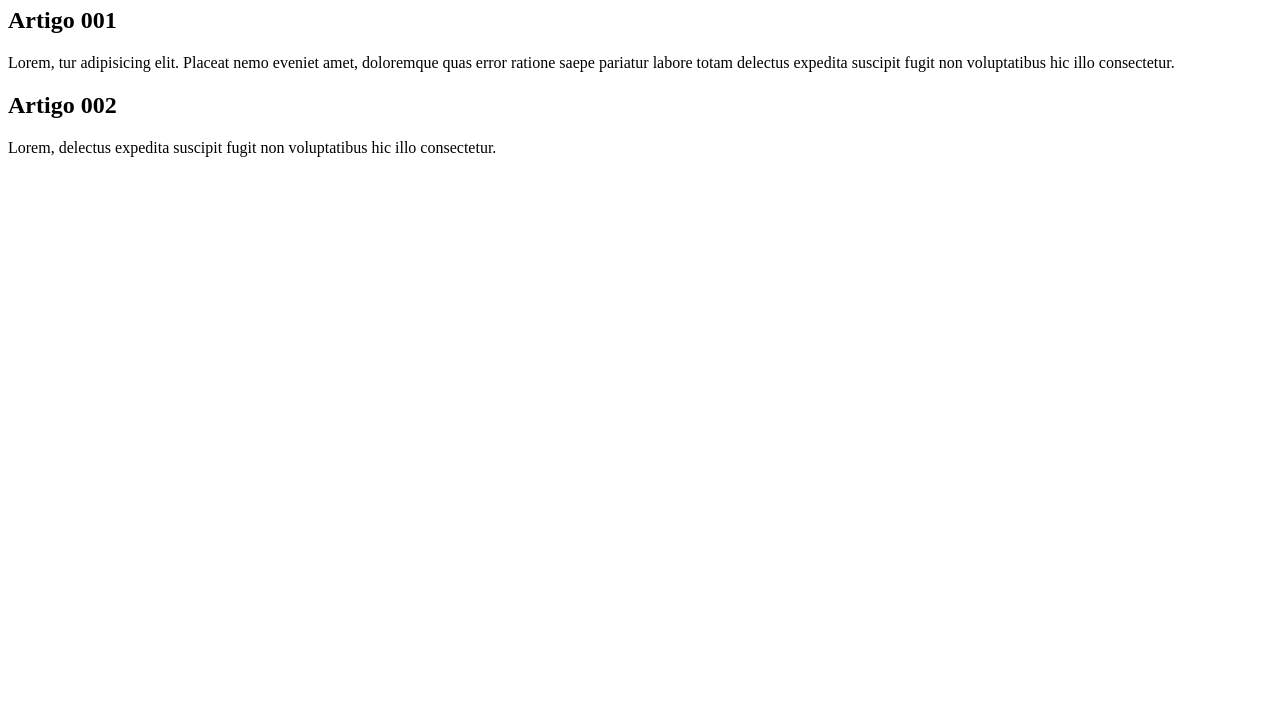
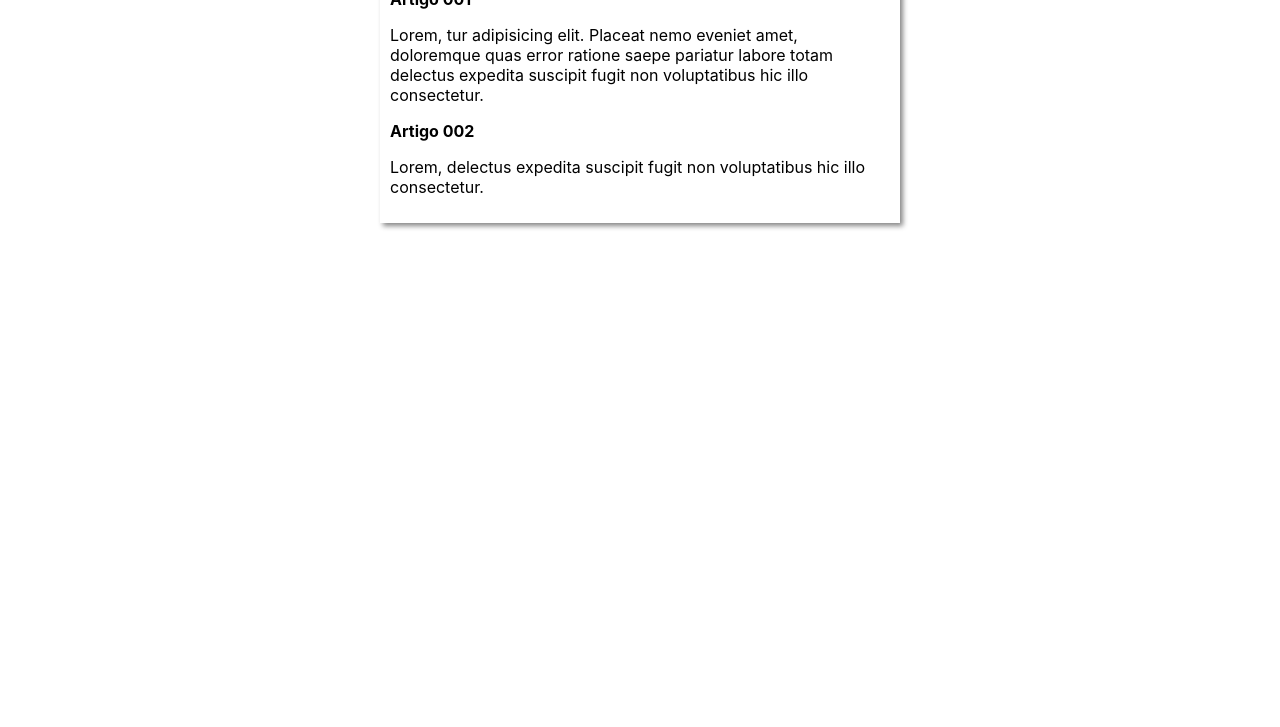
Before and after one commit to walisonguinzani/projeto-site, a plain HTML site: page index.html in a window 1280 px wide. Shown: the part 73-800 px from the top of the page. Drawn offline with Linux system fonts and the light colour scheme.

Commit message:
start design

```diff
--- /dev/null
+++ b/estilos/style.css
@@ -0,0 +1,15 @@
+*{
+    font-family: -apple-system, BlinkMacSystemFont, 'Segoe UI', Roboto, Oxygen, Ubuntu, Cantarell, 'Open Sans', 'Helvetica Neue', sans-serif;
+    font-size: 16px;
+}
+
+body{
+    background-color: rgb(rgb(190, 66, 66), rgb(186, 189, 41), rgb(37, 37, 145));
+}
+main{
+    background-color: white;
+    width: 500px;
+    margin: auto;
+    padding: 10px;
+    box-shadow: 3px 3px 5px rgba(0, 0, 0, 0.473);
+}
--- a/index.html
+++ b/index.html
@@ -5,6 +5,7 @@
     <meta http-equiv="X-UA-Compatible" content="IE=edge">
     <meta name="viewport" content="width=device-width, initial-scale=1.0">
     <title>Title of Website</title>
+    <link rel="stylesheet" href="estilos/style.css">
 </head>
 <body>
     <main>
```
